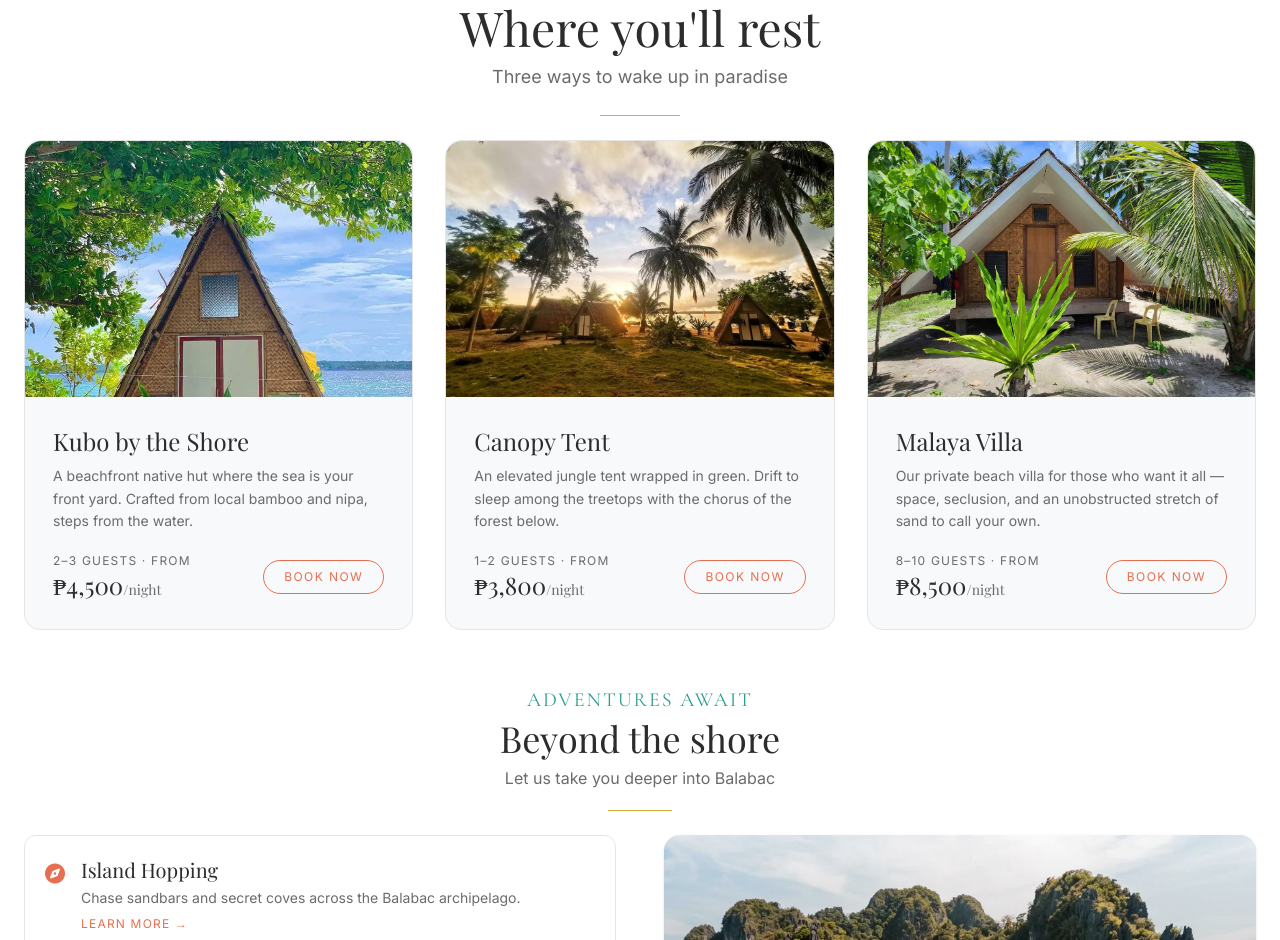
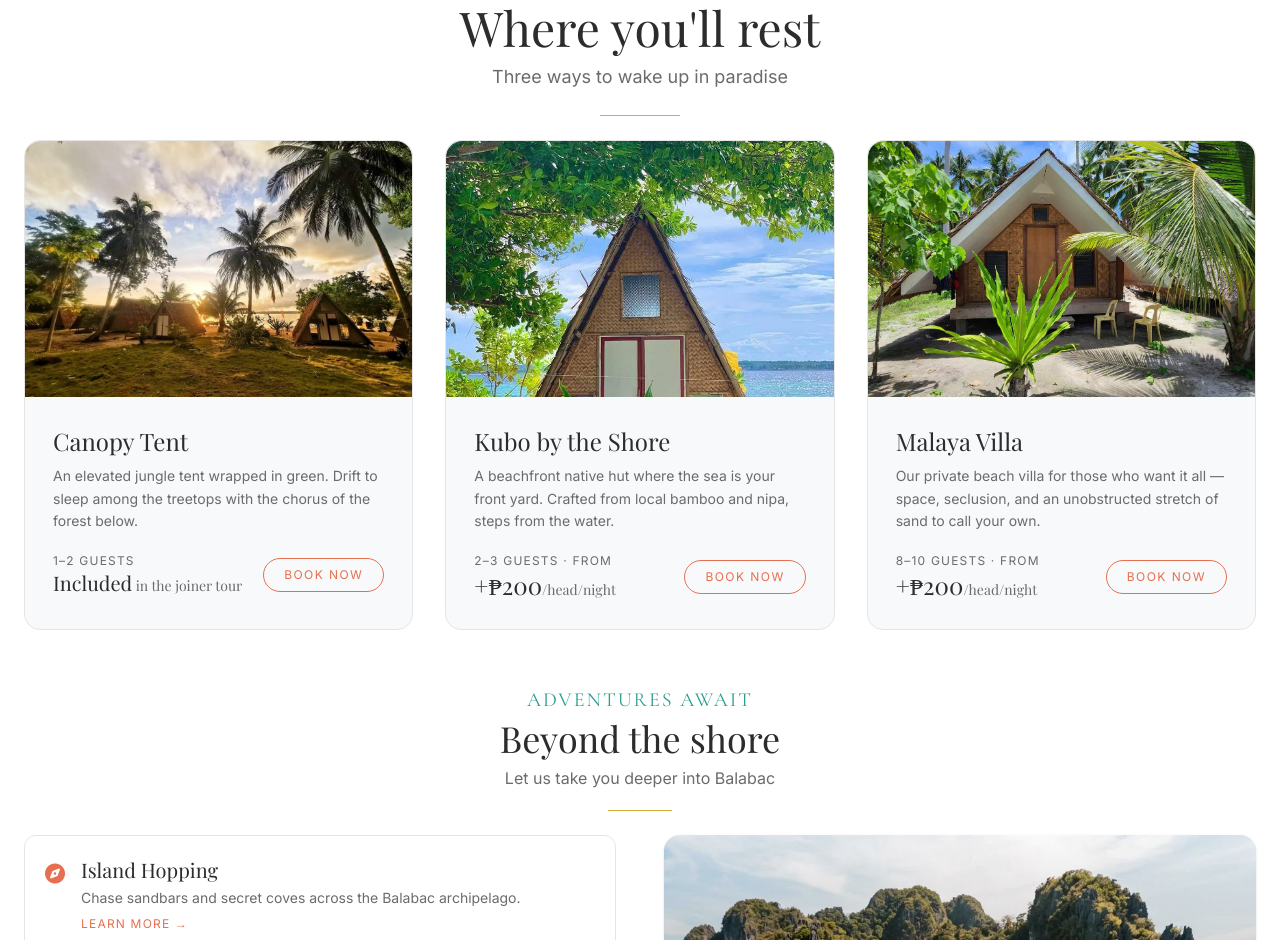
Before and after one commit to nicholohq/Kamp-Malaya, a website built with Vite: page index.html in a window 1280 px wide. Shown: the part 2464-3404 px from the top of the page. Built offline with nearby package versions, Linux system fonts and the light colour scheme; a web font is replaced by a local one.

Commit message:
Clarified Accomodation Prices

```diff
--- a/funnel.html
+++ b/funnel.html
@@ -201,7 +201,7 @@
                 <li>Full board meals (Breakfast, Lunch, Dinner)</li>
                 <li>All entrance fees</li>
                 <li>Onok Island day tour</li>
-                <li>Camping tent accommodation with complete beddings</li>
+                <li>Canopy tent accommodation with complete beddings (included)</li>
                 <li>Environmental fee &amp; life vest</li>
                 <li>Local tour guide</li>
               </ul>
@@ -246,7 +246,7 @@
             </div>
 
             <div class="mt-3 p-3 bg-coral/10 rounded-lg border border-coral/20">
-              <p class="text-xs text-graytext"><i class="fa-solid fa-users text-coral"></i> <span class="font-medium">Minimum 10 pax per departure.</span> If the minimum isn't reached, the per-head rate is adjusted to the final confirmed group size. <span class="font-medium">Tent</span> accommodation is standard (included); upgrades to Kubo or Malaya Villa are available — ask for pricing.</p>
+              <p class="text-xs text-graytext"><i class="fa-solid fa-users text-coral"></i> <span class="font-medium">Minimum 10 pax per departure.</span> If the minimum isn't reached, the per-head rate is adjusted to the final confirmed group size. <span class="font-medium">Canopy tent</span> accommodation is standard (included); upgrade to Kubo by the Shore for ₱200/head/day, or to Malaya Villa — ask for pricing.</p>
             </div>
 
             <div class="mt-3 p-3 bg-sand/50 rounded-lg border border-gold/20">
--- a/index.html
+++ b/index.html
@@ -193,6 +193,21 @@
   <div class="max-w-7xl mx-auto grid md:grid-cols-3 gap-8 mt-6">
     <!-- Card 1 -->
     <article class="reveal lift bg-offwhite rounded-2xl overflow-hidden border border-line">
+      <div class="zoom-wrap gold-frame rounded-t-2xl h-64"><img src="/gallery/beachside_hut.jpg" width="1080" height="810" loading="lazy" decoding="async" alt="Elevated jungle canopy tent nestled among tropical trees" class="zoom-img w-full h-full object-cover" /></div>
+      <div class="p-7">
+        <h3 class="font-display text-charcoal text-2xl">Canopy Tent</h3>
+        <p class="text-graytext mt-2 leading-relaxed text-sm">An elevated jungle tent wrapped in green. Drift to sleep among the treetops with the chorus of the forest below.</p>
+        <div class="flex items-center justify-between mt-5">
+          <div>
+            <p class="text-xs text-graytext uppercase tracking-widest">1–2 Guests</p>
+            <p class="font-display text-charcoal text-xl">Included<span class="text-sm text-graytext"> in the joiner tour</span></p>
+          </div>
+          <button class="book-btn btn-coral px-5 py-2 rounded-full text-xs uppercase" data-room="Canopy Tent">Book Now</button>
+        </div>
+      </div>
+    </article>
+    <!-- Card 2 -->
+    <article class="reveal reveal-delay-1 lift bg-offwhite rounded-2xl overflow-hidden border border-line">
       <div class="zoom-wrap gold-frame rounded-t-2xl h-64"><img src="/gallery/beachside.jpg" width="720" height="960" loading="lazy" decoding="async" alt="Beachfront native kubo hut with a thatched roof at the shoreline" class="zoom-img w-full h-full object-cover" /></div>
       <div class="p-7">
         <h3 class="font-display text-charcoal text-2xl">Kubo by the Shore</h3>
@@ -200,24 +215,9 @@
         <div class="flex items-center justify-between mt-5">
           <div>
             <p class="text-xs text-graytext uppercase tracking-widest">2–3 Guests · from</p>
-            <p class="font-display text-charcoal text-2xl">₱4,500<span class="text-sm text-graytext">/night</span></p>
+            <p class="font-display text-charcoal text-2xl">+₱200<span class="text-sm text-graytext">/head/night</span></p>
           </div>
           <button class="book-btn btn-coral px-5 py-2 rounded-full text-xs uppercase" data-room="Kubo by the Shore">Book Now</button>
-        </div>
-      </div>
-    </article>
-    <!-- Card 2 -->
-    <article class="reveal reveal-delay-1 lift bg-offwhite rounded-2xl overflow-hidden border border-line">
-      <div class="zoom-wrap gold-frame rounded-t-2xl h-64"><img src="/gallery/beachside_hut.jpg" width="1080" height="810" loading="lazy" decoding="async" alt="Elevated jungle canopy tent nestled among tropical trees" class="zoom-img w-full h-full object-cover" /></div>
-      <div class="p-7">
-        <h3 class="font-display text-charcoal text-2xl">Canopy Tent</h3>
-        <p class="text-graytext mt-2 leading-relaxed text-sm">An elevated jungle tent wrapped in green. Drift to sleep among the treetops with the chorus of the forest below.</p>
-        <div class="flex items-center justify-between mt-5">
-          <div>
-            <p class="text-xs text-graytext uppercase tracking-widest">1–2 Guests · from</p>
-            <p class="font-display text-charcoal text-2xl">₱3,800<span class="text-sm text-graytext">/night</span></p>
-          </div>
-          <button class="book-btn btn-coral px-5 py-2 rounded-full text-xs uppercase" data-room="Canopy Tent">Book Now</button>
         </div>
       </div>
     </article>
@@ -230,7 +230,7 @@
         <div class="flex items-center justify-between mt-5">
           <div>
             <p class="text-xs text-graytext uppercase tracking-widest">8–10 Guests · from</p>
-            <p class="font-display text-charcoal text-2xl">₱8,500<span class="text-sm text-graytext">/night</span></p>
+            <p class="font-display text-charcoal text-2xl">+₱200<span class="text-sm text-graytext">/head/night</span></p>
           </div>
           <button class="book-btn btn-coral px-5 py-2 rounded-full text-xs uppercase" data-room="Malaya Villa">Book Now</button>
         </div>
@@ -536,10 +536,10 @@
     "https://www.instagram.com/kampmalayabalabac/"
   ],
   "makesOffer": [
+    { "@type": "Offer", "name": "Canopy Tent", "price": "3800", "priceCurrency": "PHP",
+      "itemOffered": { "@type": "Accommodation", "occupancy": { "@type": "QuantitativeValue", "minValue": 1, "maxValue": 2 } } },
     { "@type": "Offer", "name": "Kubo by the Shore", "price": "4500", "priceCurrency": "PHP",
       "itemOffered": { "@type": "Accommodation", "occupancy": { "@type": "QuantitativeValue", "minValue": 2, "maxValue": 3 } } },
-    { "@type": "Offer", "name": "Canopy Tent", "price": "3800", "priceCurrency": "PHP",
-      "itemOffered": { "@type": "Accommodation", "occupancy": { "@type": "QuantitativeValue", "minValue": 1, "maxValue": 2 } } },
     { "@type": "Offer", "name": "Malaya Villa", "price": "8500", "priceCurrency": "PHP",
       "itemOffered": { "@type": "Accommodation", "occupancy": { "@type": "QuantitativeValue", "minValue": 8, "maxValue": 10 } } },
     { "@type": "Offer", "name": "4D/3N Balabac Island Joiner Tour", "price": "14799", "priceCurrency": "PHP" }
```
